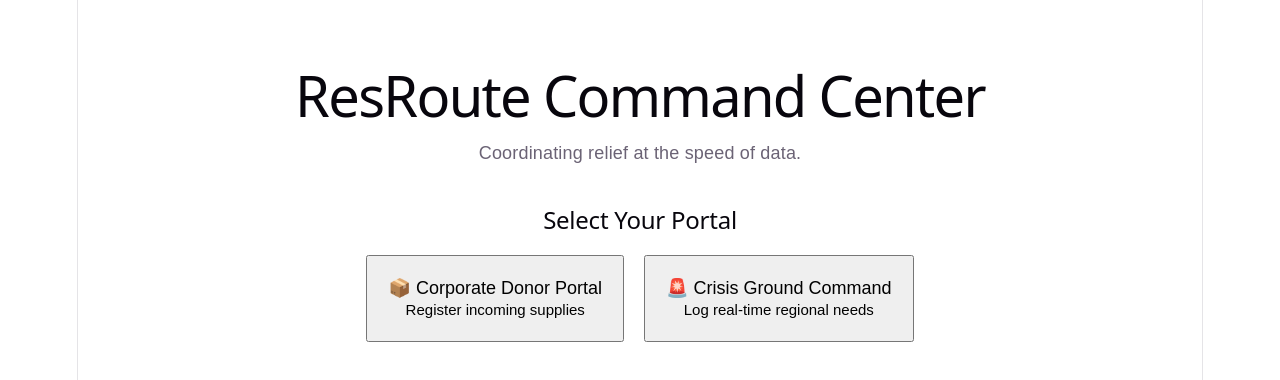
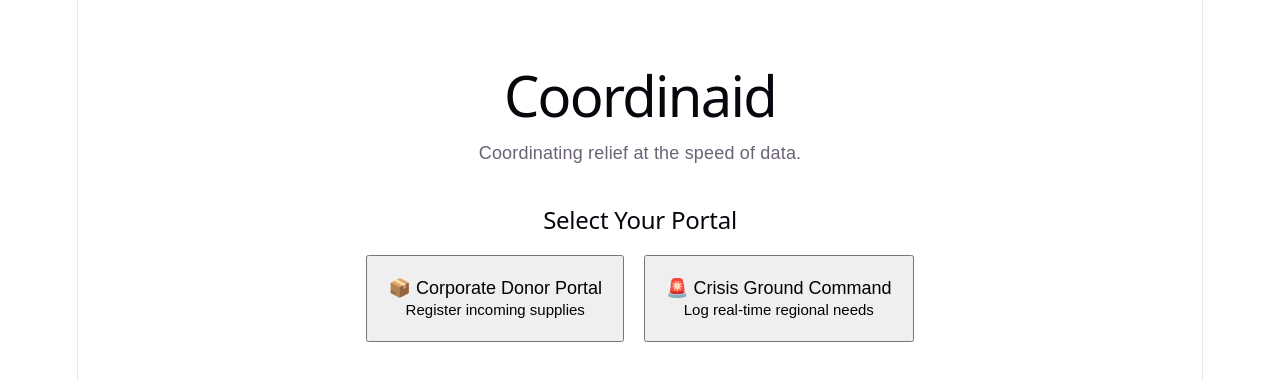
Before and after one commit to revaldihansya/coordinaid, a React (Vite) app in the folder frontend/: page / in a window 1280 px wide. Shown: the top 380 px of the page. Built offline with nearby package versions, Linux system fonts and the light colour scheme.

Commit message:
Changed the title from ResRoute to Coordinaid

```diff
--- a/frontend/src/App.jsx
+++ b/frontend/src/App.jsx
@@ -65,7 +65,7 @@ function App() {
 
   return (
     <div style={{ textAlign: 'center', padding: '50px', fontFamily: 'sans-serif' }}>
-      <h1>ResRoute Command Center</h1>
+      <h1>Coordinaid</h1>
       <p>Coordinating relief at the speed of data.</p>
 
       {/* HOME SCREEN */}
```
